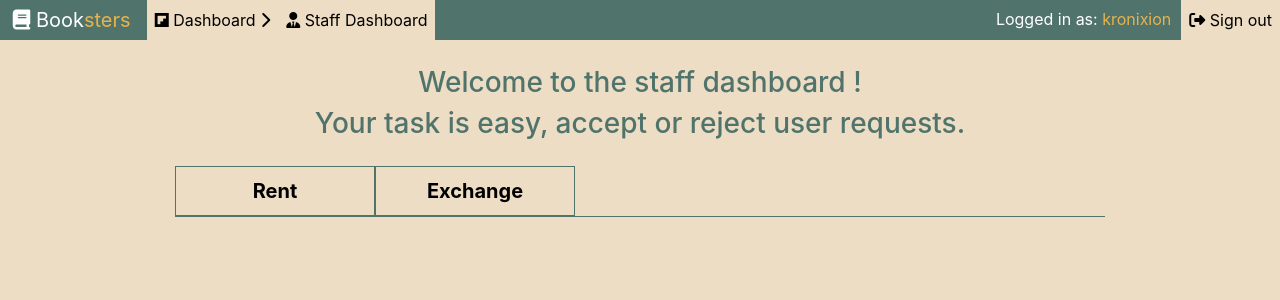
After one commit to Kronixion/LibraryProject, a Django app: page /staffDashboard/ in a window 1280 px wide. The commit adds this page. Shown: the top 300 px of the page. Run offline with Django 3.2, Linux system fonts and the light colour scheme; a user stored in the database is signed in; some libraries are stand-ins or nearby versions.

```diff
--- a/library/book/templates/searchBooks.html
+++ b/library/book/templates/searchBooks.html
@@ -46,7 +46,7 @@
                     {%if book.exchange == False%}
                         <button class="disabledButton" disabled>Exchange</button>
                     {%else%}
-                        <button class="activeButton" value="{{book.id}}">Exchange</button>
+                        <a href="{%url 'exchangeRequestForm' id=book.id%}"><button class="activeButton">Exchange</button></a>
                     {%endif%}
                     <button class="activeButton buyButton" value={{book.id}}>Buy</button>
                 </div>
--- a/library/library/urls.py
+++ b/library/library/urls.py
@@ -6,7 +6,7 @@ from django.conf.urls.static import static
 from account.views import signIn, signOut, shoppingCart, dashboard
 from book.views import searchBooks
 from purchases.views import orders, detailedOrder
-from requests.views import rent
+from requests.views import rent, exchangeRequestForm, staffDashboard
 
 
 urlpatterns = [
@@ -18,7 +18,9 @@ urlpatterns = [
     path('orders/',orders,name='orders'),
     path('orders/<int:id>/',detailedOrder,name='detailedOrder'),
     path('rent/',rent, name='rent'),
-    path('dashboard/',dashboard, name='dashboard')
+    path('dashboard/',dashboard, name='dashboard'),
+    path('book/<int:id>/exchangeForm/',exchangeRequestForm,name='exchangeRequestForm'),
+    path('staffDashboard/',staffDashboard, name='staffDashboard')
 ]
 
 urlpatterns += static(settings.MEDIA_URL, document_root=settings.MEDIA_ROOT)
--- /dev/null
+++ b/library/requests/templates/staffDashboard.html
@@ -0,0 +1,29 @@
+{%extends 'base.html'%}
+{%load static%}
+{%block title%}Booksters - Employee Dashboard{%endblock%}
+{%block additionalMetaData%}
+<link rel="stylesheet" href="{%static 'css/staffDashboard.css'%}" type="text/css">
+{%endblock%}
+
+
+{%block body%}
+<h3>Welcome to the staff dashboard !</h3>
+<h3>Your task is easy, accept or reject user requests.</h3>
+<div class="container">
+    <div class="row">
+        <div class="col-lg-12 d-flex justify-content-start">
+            <button class="rent">Rent</button><button class="exchange">Exchange</button>
+        </div>
+    </div>
+    <div class="rentRequests">
+
+    </div>
+    <div class="exchangeRequests">
+
+    </div>
+</div>
+{%endblock%}
+
+{%block scripts%}
+
+{%endblock%}
--- a/library/requests/views.py
+++ b/library/requests/views.py
@@ -1,21 +1,44 @@
-from django.shortcuts import render
+from django.shortcuts import render,redirect
 from account.models import Account
-from .models import RentRequest
+from .models import RentRequest, ExchangeRequest
 from book.models import Book
 from django.contrib.auth.decorators import login_required
 from django.views.decorators.csrf import csrf_exempt
 from django.http import HttpResponse
+from .forms import RequestExchangeForm
+from django.contrib.admin.views.decorators import staff_member_required
 
 @login_required
 @csrf_exempt
 def rent(request):
     account = Account.objects.get(id=request.user.id)
-    book = Book.objects.get(id=request.POST['bookId'])
-    print(book)
     if request.method == 'POST':
+        book = Book.objects.get(id=request.POST['bookId'])
         rentRequest = RentRequest(user = account,book=book)
         rentRequest.save()
         return HttpResponse('You have rented the book ' + book.title + ' !')
     else:
-        rentedRequests = RentRequests.objects.filter(user = account)
+        rentedRequests = RentRequest.objects.filter(user = account)
         return render(request,'rentPage.html',{'rentedRequests':rentedRequests})
+
+@login_required
+def exchangeRequestForm(request,id):
+    if request.method == 'POST':
+        form = RequestExchangeForm(request.POST, request.FILES)
+        if form.is_valid():
+            exchangeRequest = form.save(commit=False)
+            exchangeRequest.book = Book.objects.get(id=id)
+            exchangeRequest.user=Account.objects.get(id=request.user.id)
+            exchangeRequest.save()
+        return redirect('/searchBooks/')
+    else:
+        form  = RequestExchangeForm()
+        book = Book.objects.get(id=id)
+        return render(request, 'exchangeForm.html',{'form':form,'book':book})
+
+@login_required
+@staff_member_required
+def staffDashboard(request):
+    rentRequests = RentRequest.objects.all()
+    exchangeRequests = ExchangeRequest.objects.all()
+    return render(request,'staffDashboard.html',{'rentRequests':rentRequests,'exchangeRequests':exchangeRequests})
--- a/library/static/css/WelcomePage.css
+++ b/library/static/css/WelcomePage.css
@@ -46,6 +46,7 @@ body{
     -webkit-box-shadow: 5px 10px 5px #50746C;
     box-shadow: 5px 10px 5px #50746C;
     border: 1px solid white;
+    transition: 0.2s all;
 }
 
 #button-discover:hover {
--- a/library/static/css/dashboard.css
+++ b/library/static/css/dashboard.css
@@ -4,7 +4,7 @@ h1{
 }
 
 body{
-    background-color: #EDDDC4;;
+    background-color: #EDDDC4;
 }
 
 .container{
--- a/library/static/css/searchBooks.css
+++ b/library/static/css/searchBooks.css
@@ -105,11 +105,6 @@ img{
     color:gray;
 }
 
-
-.activeButton:first-of-type{
-    margin-top:0px;
-}
-
 .d-flex div{
     width:100%;
 }
--- /dev/null
+++ b/library/static/css/staffDashboard.css
@@ -0,0 +1,41 @@
+body{
+    background-color: #EDDDC4;
+}
+
+h3{
+    text-align: center;
+    color: #50746C;
+}
+
+h3:first-of-type{
+    margin-top: 2%;
+}
+
+.container{
+    background-color: transparent;
+    margin-top: 2%;
+    width: 900px;
+    padding: 0px;
+    border-radius: 20px;
+}
+
+.col-lg-12:first-child{
+    border-bottom: 1px solid #50746C;
+    padding: 0;
+}
+
+.col-lg-12 button{
+    width: 200px;
+    height: 50px;
+    color:black;
+    background:transparent;
+    border: 1px solid #50746C;
+    transition: 0.2s all;
+    font-size: 20px;
+    font-weight: 700;
+}
+
+.col-lg-12 button:hover{
+    color: white;
+    background-color: #50746C;
+}
--- a/library/templates/base.html
+++ b/library/templates/base.html
@@ -28,10 +28,15 @@
                           <a href="{%url 'searchBooks'%}" class="nav-link"><i class="fas fa-search"></i> - Search Books</a>
                           <a href="{%url 'shoppingCart'%}" class="nav-link"><i class="fas fa-shopping-cart"></i> - Shopping Cart</a>
                           <a href="{%url 'orders'%}" class="nav-link"><i class="fas fa-clipboard-list"></i> - Orders</a>
-                          <a href="#" class="nav-link"><i class="fas fa-hand-holding"></i> - Rented Books</a>
+                          <a href="{%url 'rent'%}" class="nav-link"><i class="fas fa-hand-holding"></i> - Rented Books</a>
                       </div>
                     </div>
                 </li>
+                {%if user.is_staff%}
+                <li class="nav-item">
+                  <a href="{%url 'staffDashboard'%}"  class="nav-link"><i class="fas fa-user-tie"></i> Staff Dashboard</a>
+                </li>
+                {%endif%}
                 {%endif%}
               </ul>
               <ul class="navbar-nav"  >
```
Also changed, not shown: library/requests/forms.py (added, +9 -0 lines), library/requests/templates/exchangeForm.html (+27 -0 lines), library/requests/templates/rentPage.html (+41 -2 lines), library/static/css/exchangeForm.css (added, +48 -0 lines), library/static/css/rentPage.css (added, +40 -0 lines), library/db.sqlite3, library/media/exchangeBooks/91DyNZGo3EL.jpg (added), library/requests/templates/employeeDashboard.html (deleted), library/requests/templates/exchangePage.html (deleted).
